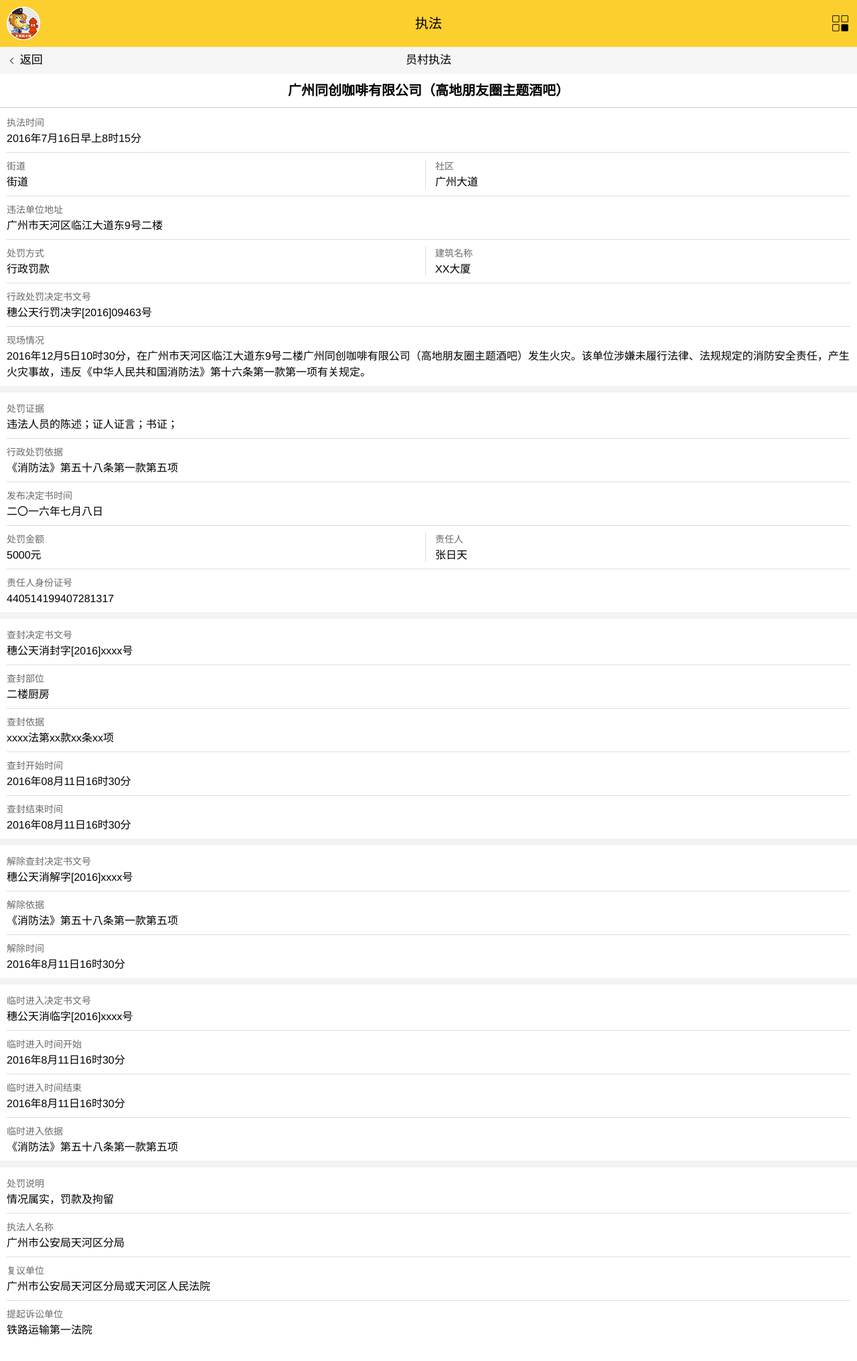
After one commit to ggkbigdata-opensource/FireVisual, a Spring app: page /lawEnforcement/lawEnforcement-fire-detail in a window 1280 px wide. The commit adds this page. Shown: the top 2032 px of the page at 67% size. Run offline with Thymeleaf, Linux system fonts and the light colour scheme; the template is opened without the code that fills it, so the values that code supplies are empty.

Commit message:
页面提交

```diff
--- /dev/null
+++ b/src/main/resources/templates/lawEnforcement/lawEnforcement-fire-detail.html
@@ -0,0 +1,211 @@
+<!DOCTYPE html>
+<html>
+<head>
+    <meta charset="utf-8">
+    <meta name="viewport" content="width=device-width, initial-scale=1,maximum-scale=1,user-scalable=no">
+	<meta name="apple-mobile-web-app-capable" content="yes">
+	<meta name="apple-mobile-web-app-status-bar-style" content="black">
+    <title>警情</title>
+    <link href="../img/favicon.ico" rel="apple-touch-icon-precomposed">
+	<link href="../img/favicon.ico" sizes="114x114" rel="apple-touch-icon-precomposed">
+    <link href="../css/base.css" rel="stylesheet"/>
+    <link href="../css/mui.min.css" rel="stylesheet"/>
+    <link href="../common/iconfont/iconfont.css" rel="stylesheet"/>
+    <link href="../css/style.css" rel="stylesheet"/>
+</head>
+<body>
+	<div id="offCanvasWrapper" class="mui-off-canvas-wrap mui-draggable">
+			<!--菜单部分-->
+			<aside id="offCanvasSide" class="mui-off-canvas-right">
+				<div id="offCanvasSideScroll" class="mui-scroll-wrapper">
+					<div class="mui-scroll">
+						<div class="menu-title">菜单</div>
+						<ul class="menu">
+							<li><a href="../regionalProfile/regionalProfile.html"><i class="iconfont icon-region"></i>区域概况</a></li>
+							<li><a href="../hiddenInvestigation/hiddenInvestigation.html"><i class="iconfont icon-hidden"></i>隐患排查</a></li>
+							<li><a href="../alarm/alarm-tianHe.html"><i class="iconfont icon-warn"></i>警情</a></li>
+							<li><a href="../lawEnforcement/lawEnforcement-tianHe.html"><i class="iconfont icon-police"></i>执法</a></li>
+							<li><a href="../statisticalData/statisticalData.html"><i class="iconfont icon-bar-chart"></i>数据统计</a></li>
+                            <li><a href="../keyUnit/keyUnit.html"><i class="iconfont icon-star"></i>重点单位信息</a></li>
+						</ul>
+					</div>
+				</div>
+			</aside>
+			<div class="mui-inner-wrap">
+				<header class="mui-bar mui-bar-nav">
+					<div class="logo">
+						<img src="../img/logo.png" />
+					</div>
+					<a id="offCanvasBtn" href="#offCanvasSide" class="iconfont icon-menu mui-action-menu mui-pull-right"></a>
+					<h1 class="mui-title">执法</h1>
+				</header>
+				<div id="offCanvasContentScroll" class="mui-content mui-scroll-wrapper">
+					<div class="mui-scroll">
+						<div class="filterBox">
+							<h1>员村执法</h1>
+							<a href="lawEnforcement-fire-list.html" class="fl btn-filter" >
+								<i class="mui-icon mui-icon-arrowleft"></i>
+								返回
+							</a>
+						</div>
+						<div class="mui-content-padded" id="contentBox">
+							<!-- 内容区域 -->
+							<div class="profileBox">
+								<h1 class="profileTit">广州同创咖啡有限公司（高地朋友圈主题酒吧）</h1>
+								<div class="mui-row ">
+							        <div class="mui-col-xs-12 profile-items">
+							        	<h2>执法时间</h2>
+							        	<p>2016年7月16日早上8时15分</p>
+							        </div>
+							        <div class="mui-col-xs-12 profile-items mui-row">
+							        	<div class="mui-col-xs-6">
+							        		<h2>街道</h2>
+							        		<p>街道</p>
+								        </div>
+							        	<div class="mui-col-xs-6">
+								        	<h2>社区</h2>
+							        		<p>广州大道</p>
+								        </div>
+							        </div>
+							        <div class="mui-col-xs-12 profile-items">
+							        	<h2>违法单位地址</h2>
+							        	<p>广州市天河区临江大道东9号二楼</p>
+							        </div>
+							        <div class="mui-col-xs-12 profile-items mui-row">
+							        	<div class="mui-col-xs-6">
+							        		<h2>处罚方式</h2>
+								        	<p>行政罚款</p>
+								        </div>
+							        	<div class="mui-col-xs-6">
+								        	<h2>建筑名称</h2>
+							        		<p>XX大厦</p>
+								        </div>
+							        </div>
+							        <div class="mui-col-xs-12 profile-items">
+							        	<h2>行政处罚决定书文号</h2>
+							        	<p>穗公天行罚决字[2016]09463号</p>
+							        </div>
+							        <div class="mui-col-xs-12 profile-items">
+							        	<h2>现场情况</h2>
+							        	<p>2016年12月5日10时30分，在广州市天河区临江大道东9号二楼广州同创咖啡有限公司（高地朋友圈主题酒吧）发生火灾。该单位涉嫌未履行法律、法规规定的消防安全责任，产生火灾事故，违反《中华人民共和国消防法》第十六条第一款第一项有关规定。</p>
+							        </div>
+							    </div>
+							    <div class="spaceline10"></div>
+							    <div class="mui-row ">
+							        <div class="mui-col-xs-12 profile-items">
+							        	<h2>处罚证据</h2>
+							        	<p>违法人员的陈述；证人证言；书证；</p>
+							        </div>
+							        <div class="mui-col-xs-12 profile-items">
+							        	<h2>行政处罚依据</h2>
+							        	<p>《消防法》第五十八条第一款第五项</p>
+							        </div>
+							        <div class="mui-col-xs-12 profile-items">
+							        	<h2>发布决定书时间</h2>
+							        	<p>二〇一六年七月八日</p>
+							        </div>
+							        <div class="mui-col-xs-12 profile-items mui-row">
+							        	<div class="mui-col-xs-6">
+							        		<h2>处罚金额</h2>
+								        	<p>5000元</p>
+								        </div>
+							        	<div class="mui-col-xs-6">
+								        	<h2>责任人</h2>
+							        		<p>张日天</p>
+								        </div>
+							        </div>
+							        <div class="mui-col-xs-12 profile-items">
+							        	<h2>责任人身份证号</h2>
+							        	<p>440514199407281317</p>
+							        </div>
+							    </div>
+							    <div class="spaceline10"></div>
+							    <div class="mui-row ">
+							        <div class="mui-col-xs-12 profile-items">
+							        	<h2>查封决定书文号</h2>
+							        	<p>穗公天消封字[2016]xxxx号</p>
+							        </div>
+							        <div class="mui-col-xs-12 profile-items">
+							        	<h2>查封部位</h2>
+							        	<p>二楼厨房</p>
+							        </div>
+							        <div class="mui-col-xs-12 profile-items">
+							        	<h2>查封依据</h2>
+							        	<p>xxxx法第xx款xx条xx项</p>
+							        </div>
+							        <div class="mui-col-xs-12 profile-items">
+							        	<h2>查封开始时间</h2>
+							        	<p>2016年08月11日16时30分</p>
+							        </div>
+							        <div class="mui-col-xs-12 profile-items">
+							        	<h2>查封结束时间</h2>
+							        	<p>2016年08月11日16时30分</p>
+							        </div>
+							    </div>
+							    <div class="spaceline10"></div>
+							    <div class="mui-row ">
+							        <div class="mui-col-xs-12 profile-items">
+							        	<h2>解除查封决定书文号</h2>
+							        	<p>穗公天消解字[2016]xxxx号</p>
+							        </div>
+							        <div class="mui-col-xs-12 profile-items">
+							        	<h2>解除依据</h2>
+							        	<p>《消防法》第五十八条第一款第五项</p>
+							        </div>
+							        <div class="mui-col-xs-12 profile-items">
+							        	<h2>解除时间</h2>
+							        	<p>2016年8月11日16时30分</p>
+							        </div>
+							    </div>
+							    <div class="spaceline10"></div>
+							    <div class="mui-row ">
+							        <div class="mui-col-xs-12 profile-items">
+							        	<h2>临时进入决定书文号</h2>
+							        	<p>穗公天消临字[2016]xxxx号</p>
+							        </div>
+							        <div class="mui-col-xs-12 profile-items">
+							        	<h2>临时进入时间开始</h2>
+							        	<p>2016年8月11日16时30分</p>
+							        </div>
+							        <div class="mui-col-xs-12 profile-items">
+							        	<h2>临时进入时间结束</h2>
+							        	<p>2016年8月11日16时30分</p>
+							        </div>
+							        <div class="mui-col-xs-12 profile-items">
+							        	<h2>临时进入依据</h2>
+							        	<p>《消防法》第五十八条第一款第五项</p>
+							        </div>
+							    </div>
+							    <div class="spaceline10"></div>
+							    <div class="mui-row ">
+							        <div class="mui-col-xs-12 profile-items">
+							        	<h2>处罚说明</h2>
+							        	<p>情况属实，罚款及拘留</p>
+							        </div>
+							        <div class="mui-col-xs-12 profile-items">
+							        	<h2>执法人名称</h2>
+							        	<p>广州市公安局天河区分局</p>
+							        </div>
+							        <div class="mui-col-xs-12 profile-items">
+							        	<h2>复议单位</h2>
+							        	<p>广州市公安局天河区分局或天河区人民法院</p>
+							        </div>
+							        <div class="mui-col-xs-12 profile-items">
+							        	<h2>提起诉讼单位</h2>
+							        	<p>铁路运输第一法院</p>
+							        </div>
+							    </div>
+						    </div>
+							<!-- 内容区域 end -->
+						</div>
+					</div>
+				</div>
+				<!-- off-canvas backdrop -->
+				<div class="mui-off-canvas-backdrop"></div>
+			</div>
+		</div>
+	<script src="../js/mui.js"></script>
+	<script src="../js/jquery-2.1.0.js"></script>
+	<script src="../js/normal.js"></script>
+</body>
+</html>
```
Also changed, not shown: src/main/resources/templates/alarm/alarm-fire-detail.html (+33 -25 lines), src/main/resources/templates/alarm/alarm-fire-list.html (+15 -5 lines), src/main/resources/templates/lawEnforcement/lawEnforcement-fire-list.html (added, +77 -0 lines).
